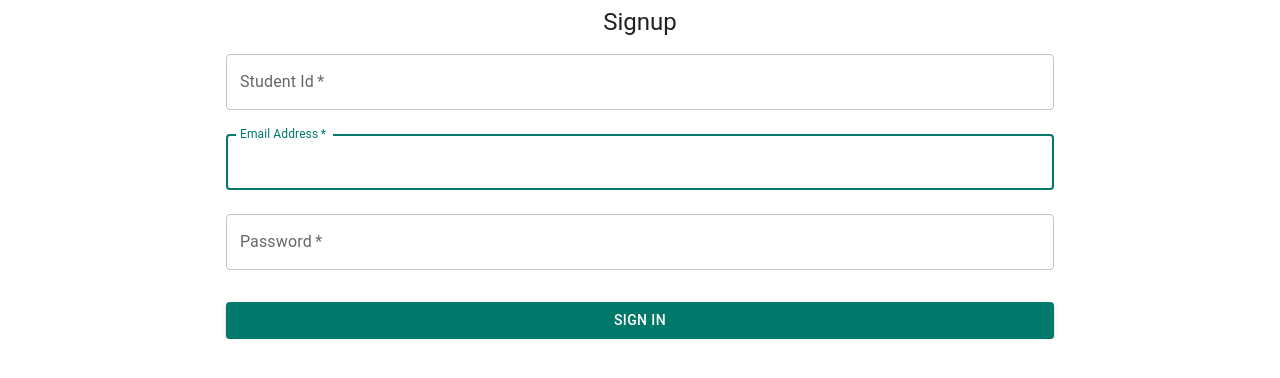
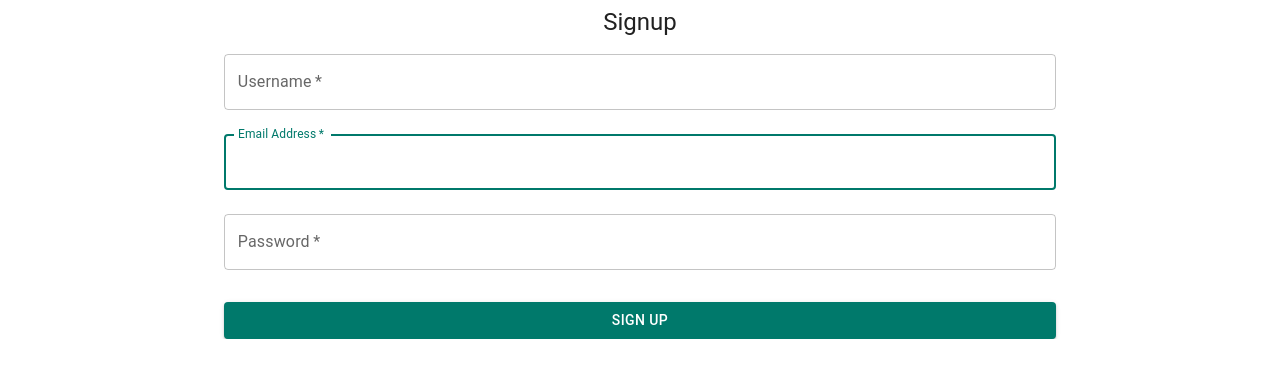
Before and after one commit to C4RMONA/git-gud-kid, a React (Create React App) app in the folder client/: page /signup in a window 1280 px wide. Shown: the part 202-580 px from the top of the page. Built offline with nearby package versions, Linux system fonts and the light colour scheme.

Commit message:
3/4 approved push to main for correction for heroku deployment

```diff
--- a/client/src/components/dashboard/index.js
+++ b/client/src/components/dashboard/index.js
@@ -13,9 +13,10 @@ const Dashboard = () => {
   // useQuery hook to make query request from db
   const { loading, data } = useQuery(QUERY_POSTS);
   const posts = data?.posts || [];
-  console.log(posts);
 
   return (
+    <div>
+      {Auth.loggedIn() ? (
         <div>
         Welcome to Ms. Brown's classroom!
         <CssBaseline />
@@ -43,7 +44,11 @@ const Dashboard = () => {
         )}
       </Box>
       </div>
+    ) : (
 
+      Auth.renderlogin()
+      )}
+      </div>
     );
   };
 
--- a/client/src/pages/Login.js
+++ b/client/src/pages/Login.js
@@ -31,8 +31,6 @@ const Login = (props) => {
       [name]: value,
     });
   };
-
-  console.log(formState)
 
   const handleFormSubmit = async (event) => {
     event.preventDefault();
--- a/client/src/pages/Signup.js
+++ b/client/src/pages/Signup.js
@@ -47,8 +47,6 @@ const Signup = (props) => {
     }
   };
 
-  console.log(formState)
-
   return (
     <ThemeProvider theme={theme}>
       <Card variant="outline" >
@@ -70,8 +68,8 @@ const Signup = (props) => {
                 margin="normal"
                 required
                 fullWidth
-                id="studentId"
-                label="Student Id"
+                id="username"
+                label="Username"
                 name="username"
                 value={formState.username}
                 onChange={handleChange}
@@ -107,7 +105,7 @@ const Signup = (props) => {
                 variant="contained"
                 sx={{ mt: 3, }}
               >
-                Sign In
+                Sign Up
               </Button>
               {error && <div>Sign up failed</div>}
             </Box>
--- a/client/src/utils/auth.js
+++ b/client/src/utils/auth.js
@@ -35,7 +35,6 @@ class AuthService {
 
   // set token to localStorage and reload page to homepage
   login(idToken) {
-    console.log('hello')
     // saves user token to localStorage
     localStorage.setItem('id_token', idToken)
 
```
Also changed, not shown: 1 other file (tests, documents, lock files or other folders). Lines whose indentation alone changed are shown as unchanged.
